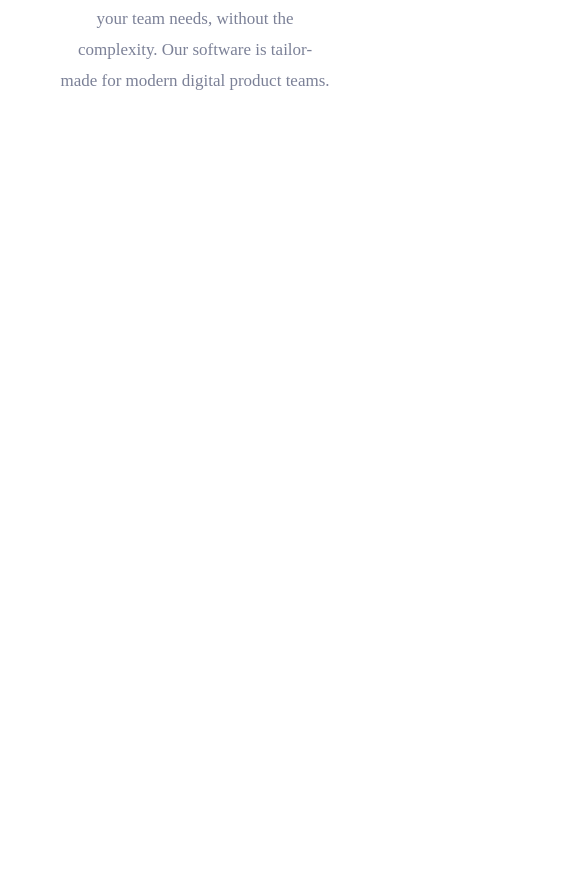
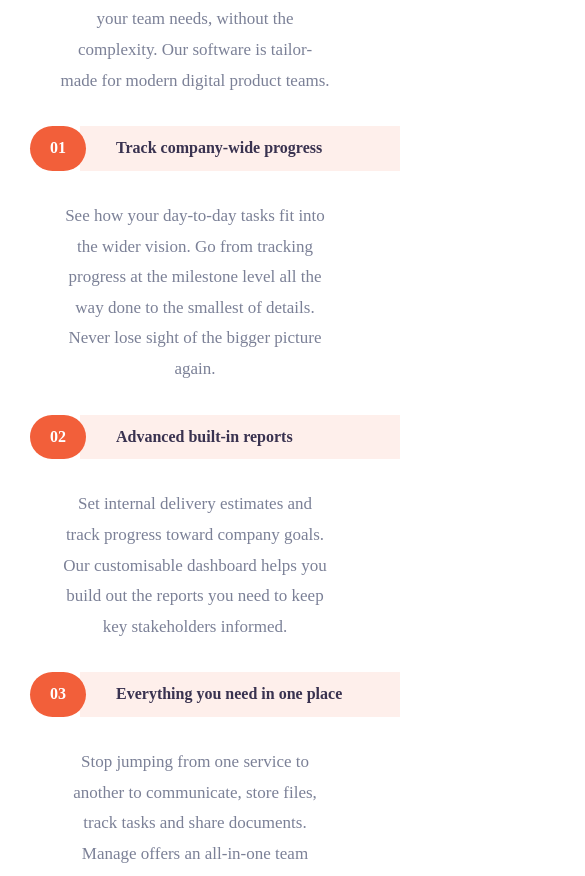
Before and after one commit to BradleyHam/manage, a React (Create React App) app: page / in a window 390 px wide. Shown: the part 1103-1979 px from the top of the page, 585 px wide, since content can reach past the window. Before the commit the page ends 1229 px from the top, so only its background shows below. Built offline with nearby package versions, Linux system fonts and the light colour scheme; a web font is replaced by a local one.

Commit message:
add whats different section -mobile

```diff
--- a/index.html
+++ b/index.html
@@ -26,10 +26,7 @@
 
 
   <!--
-  Manage provides all the functionality your team needs, without the complexity. Our software is tailor-made
-  for modern digital product teams. 01 Track company-wide progress See how your day-to-day tasks fit into the wider vision.
-  Go from tracking progress at the milestone level all the way done to the smallest of details. Never lose sight of the bigger
-  picture again. 02 Advanced built-in reports Set internal delivery estimates and track progress toward company goals. Our
+   02 Advanced built-in reports Set internal delivery estimates and track progress toward company goals. Our
   customisable dashboard helps you build out the reports you need to keep key stakeholders informed. 03 Everything you need
   in one place Stop jumping from one service to another to communicate, store files, track tasks and share documents. Manage
   offers an all-in-one team productivity solution. What they’ve said Anisha Li “Manage has supercharged our team’s workflow.
--- a/src/components/Hero/Hero.scss
+++ b/src/components/Hero/Hero.scss
@@ -4,6 +4,7 @@
     padding-top: calc(#{$sectionY} * 2);
     text-align: center;
     position: relative;
+    overflow: hidden;
     p{
         padding: $elementY 40px;
     }
@@ -17,7 +18,7 @@
 }
 .Hero__backgroundBottom{
     position: absolute;
-    bottom:-50px;
-    right: -60%;
+    bottom:20px;
+    right: -70%;
     z-index: -1;
 }
--- a/src/components/WhatsDifferent/WhatsDifferent.js
+++ b/src/components/WhatsDifferent/WhatsDifferent.js
@@ -1,5 +1,6 @@
 import React from 'react';
 import './WhatsDifferent.scss'
+import Button from '../../components/Button/Button'
 
 const WhatsDifferent = () => {
     return (
@@ -8,6 +9,26 @@ const WhatsDifferent = () => {
             <p>  Manage provides all the functionality your team needs, without the complexity. Our software is tailor-made
   for modern digital product teams.</p>
 
+            <div className="differentOne different">
+                <div className="reasonOne reason"><strong>  Track company-wide progress </strong> <div className="reasonBackground"></div></div>
+                <p> See how your day-to-day tasks fit into the wider vision.
+                Go from tracking progress at the milestone level all the way done to the smallest of details. Never lose sight of the bigger
+                picture again.</p>
+            </div>
+
+            <div className="differentTwo different">
+                <div className="reasonTwo reason"><strong>  Advanced built-in reports </strong> <div className="reasonBackground"></div></div>
+                <p>  Set internal delivery estimates and track progress toward company goals. Our
+  customisable dashboard helps you build out the reports you need to keep key stakeholders informed.</p>
+            </div>
+
+            <div className="differentThree different">
+                <div className="reasonThree reason"><strong> Everything you need
+  in one place </strong> <div className="reasonBackground"></div></div>
+                <p>   Stop jumping from one service to another to communicate, store files, track tasks and share documents. Manage
+  offers an all-in-one team productivity solution</p>
+            </div>
+
         </div>
     );
 }
--- a/src/components/WhatsDifferent/WhatsDifferent.scss
+++ b/src/components/WhatsDifferent/WhatsDifferent.scss
@@ -1,8 +1,69 @@
 @import '../../scss/_variables.scss';
+
 .WhatsDifferent{
    padding: 0 $mobileGutter;
    text-align: center;
+   position: relative;
+
    p{
        padding: $elementY;
    }
 }
+
+@mixin beforeNumber{
+    background: $BrightRed;
+    color: white;
+    padding: 8px 20px;
+    display: flex;
+    justify-content: center;
+    align-items: center;
+    border-radius: 30px;
+    margin-right: 30px;
+}
+
+.reason{
+    strong{
+        display: flex;
+        align-items: center;
+        justify-content: flex-start;
+        width: 100%;
+        position: relative;
+        &::after{
+            content: '';
+            background: $BrightRed;
+            position: absolute;
+            top:0;
+            bottom: 0;
+            opacity: .1;
+            right:0;
+            left: 10px;
+            transform: translateX(40px)
+        }
+    }
+}
+
+.reasonOne{
+    strong{
+        &::before{
+            content: '01';
+            @include beforeNumber;
+        }
+    }
+}
+
+.reasonTwo{
+    strong{
+        &::before{
+            content: '02';
+            @include beforeNumber;
+        }
+    }
+}
+.reasonThree{
+    strong{
+        &::before{
+            content: '03';
+            @include beforeNumber;
+        }
+    }
+}
```
